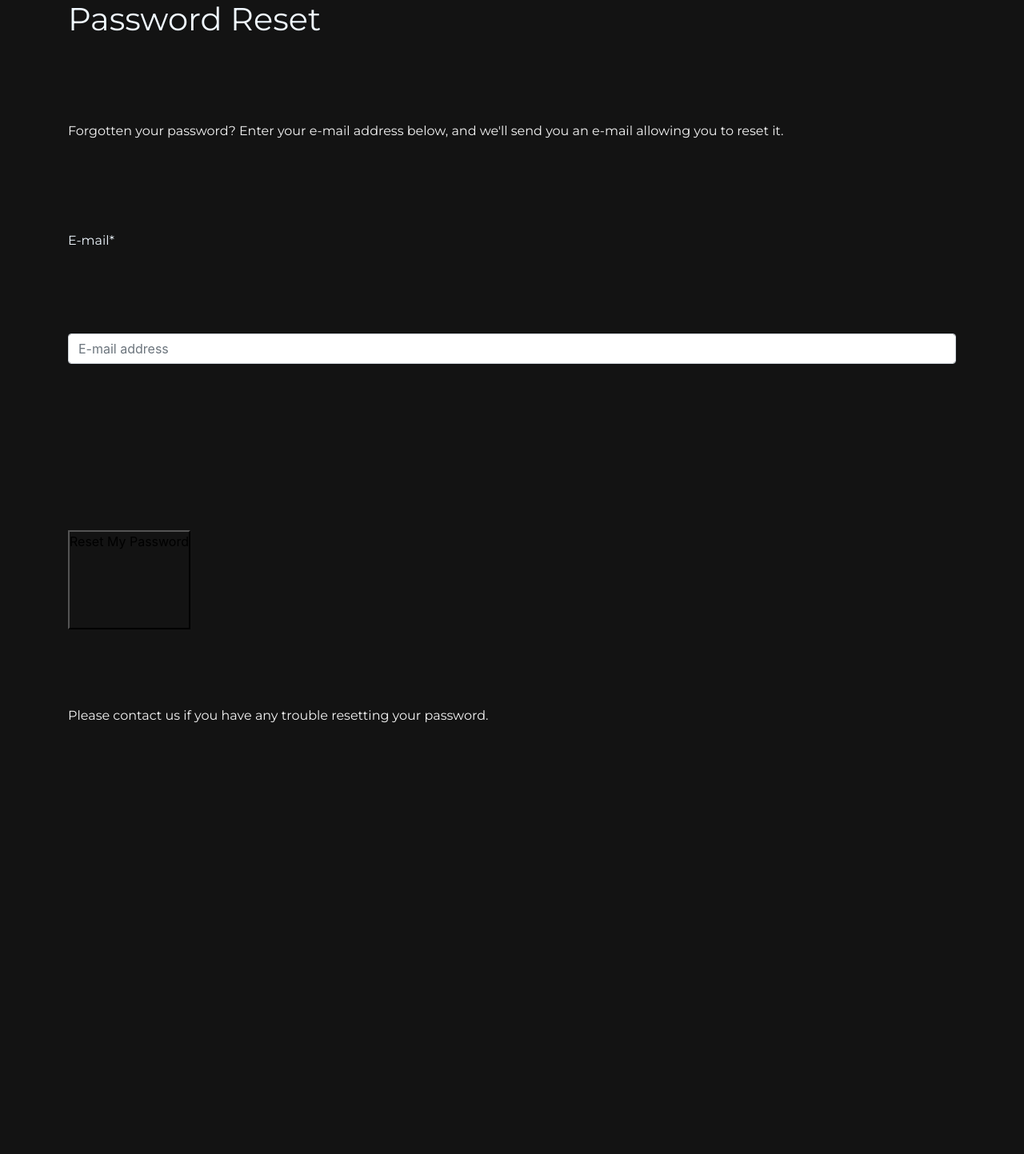
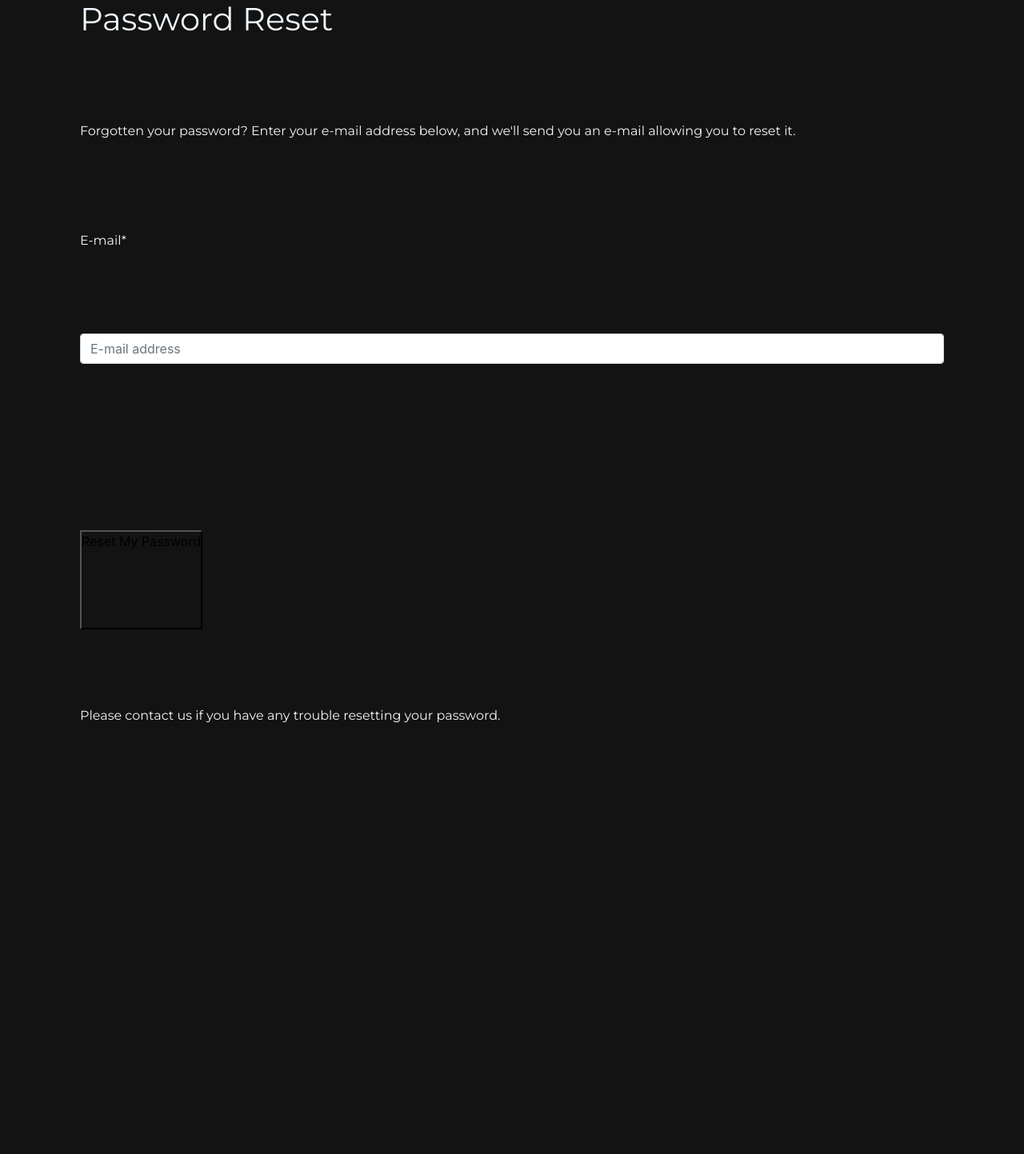
Before and after one commit to nova-sangeeth/QnA-application, a Django app: page /accounts/password/reset/ in a window 1280 px wide. Shown: the part 194-1637 px from the top of the page at 80% size. Before the commit the page ends 1098 px from the top, so only its background shows below. Run offline with Django 3.2, Linux system fonts and the light colour scheme; some libraries are stand-ins or nearby versions.

Commit message:
added a container globally for the content in the page.

```diff
--- a/templates/base.html
+++ b/templates/base.html
@@ -53,6 +53,7 @@
     </div>
     {% endif %}
   </header>
+  <div class="container">
   <div id="content-wrap">
     {% block body %}
 
```
